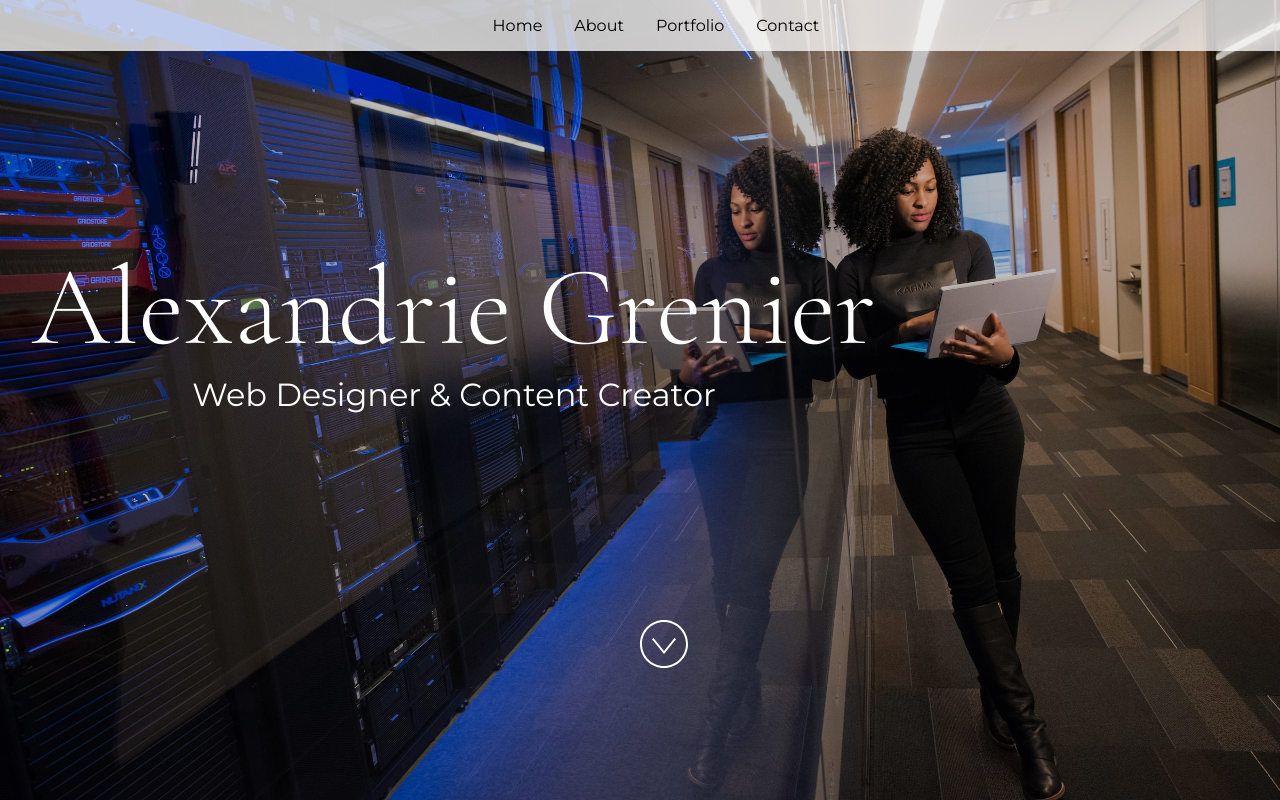
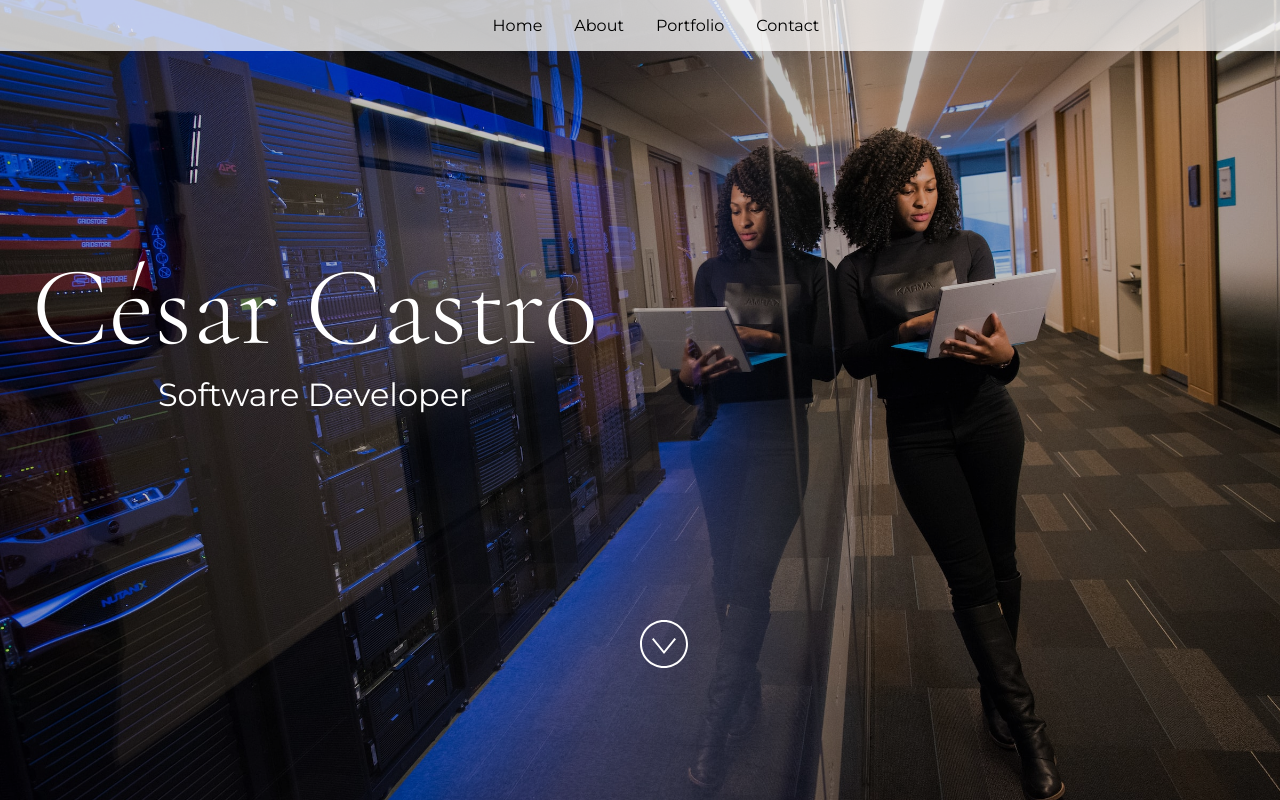
Before and after one commit to Lordbear117/codespaces-react-portfolio, a React (Vite) app: page / in a window 1280 px wide. Shown: the top 800 px of the page. Built offline with nearby package versions, Linux system fonts and the light colour scheme.

Commit message:
First Commit

```diff
--- a/src/App.jsx
+++ b/src/App.jsx
@@ -24,15 +24,15 @@ import "./styles.css";
  * If you don't have one of the social sites listed, leave it as an empty string.
  */
 const siteProps = {
-  name: "Alexandrie Grenier",
-  title: "Web Designer & Content Creator",
+  name: "César Castro",
+  title: "Software Developer",
   email: "alex@example.com",
-  gitHub: "microsoft",
-  instagram: "microsoft",
-  linkedIn: "satyanadella",
+  gitHub: "lordbear117",
+  instagram: "",
+  linkedIn: "cesar-castro-dev",
   medium: "",
-  twitter: "microsoft",
-  youTube: "Code",
+  twitter: "",
+  youTube: "",
 };
 
 const primaryColor = "#4E567E";
```
